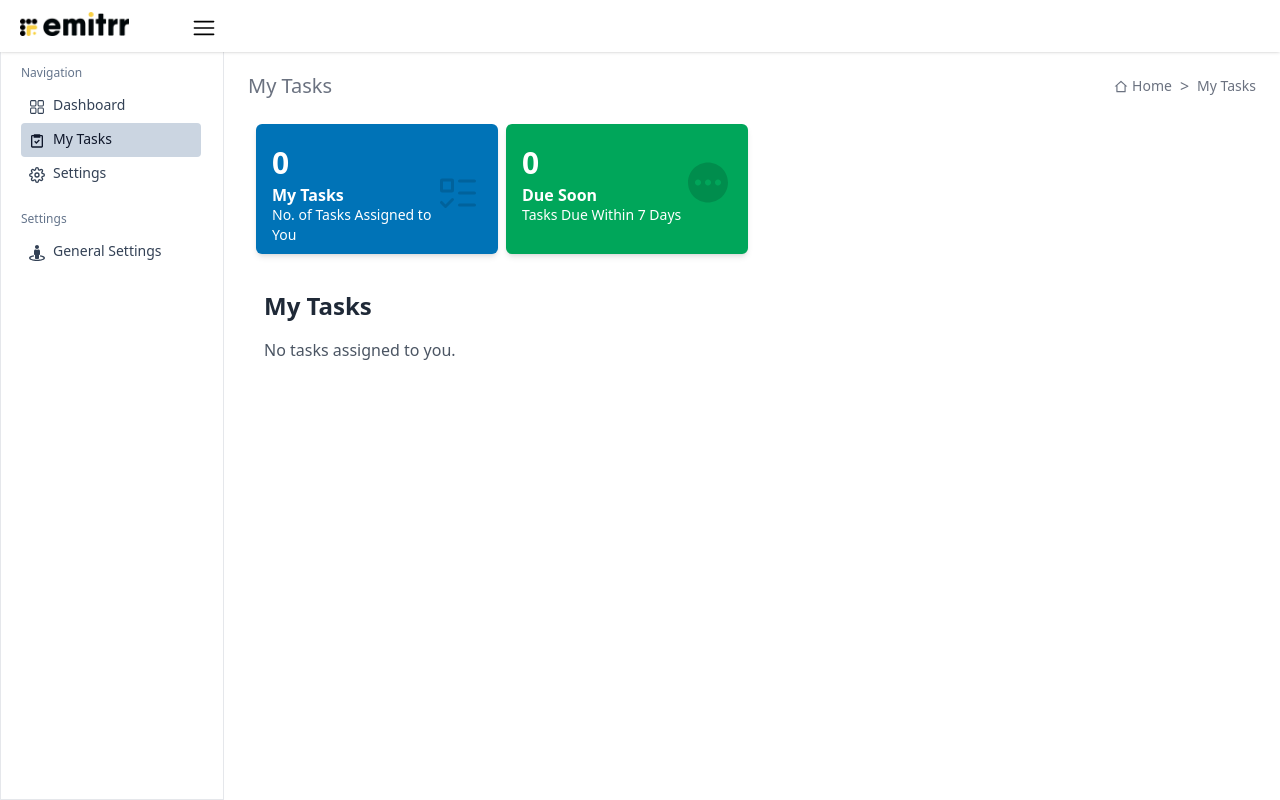
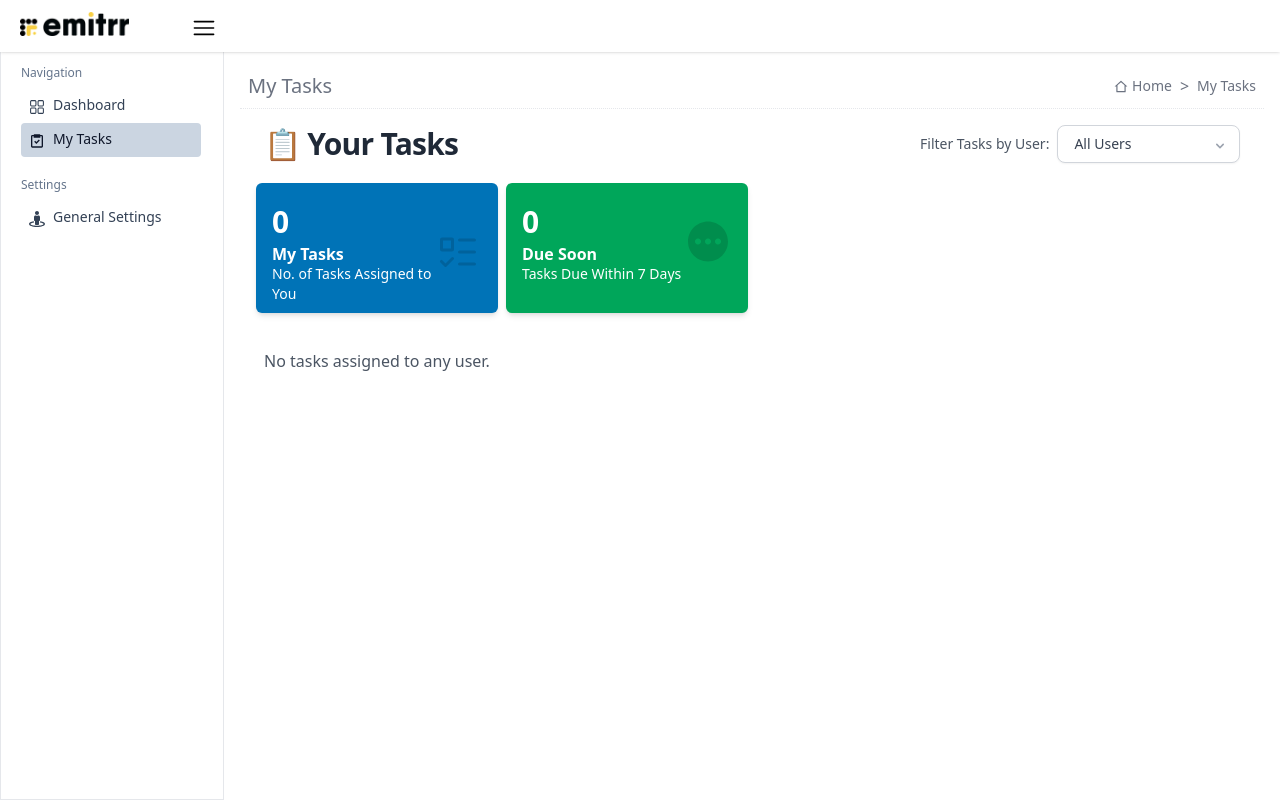
Before and after one commit to SahilAli8808/Emitrr-TaskBoard, a React (Vite) app: page /mytask in a window 1280 px wide. Built offline with nearby package versions, Linux system fonts and the light colour scheme; what @radix-ui/themes would draw is missing.

Commit message:
style: update Sidebar and MyTasks components; enhance task display in BoardDetail and Settings

```diff
--- a/src/components/Slidebar.tsx
+++ b/src/components/Slidebar.tsx
@@ -52,11 +52,11 @@ const Sidebar: React.FC = () => {
   const NavMenu: MenuItem[] = [
     { title: "Dashboard", path: '/', icon: <RxDashboard /> },
     { title: "My Tasks", path: '/mytask', icon: <BiTask/> },
-    { title: "Settings", path: '/Setting', icon: <FiSettings /> },
+    // { title: "Settings", path: '/Setting', icon: <FiSettings /> },
   ];
 
   const MastersMenu: MenuItem[] = [
-    { title: "General Settings", path: '/profile', icon: <FaStreetView /> }
+    { title: "General Settings", path: '/Setting', icon: <FaStreetView /> }
   ];
 
   const MenuList: React.FC<MenuListProps> = ({ list, listTitle }) => (
--- a/src/context/BoardContext.tsx
+++ b/src/context/BoardContext.tsx
@@ -111,13 +111,13 @@ export const BoardProvider: React.FC<{ children: React.ReactNode }> = ({ childre
     });
   }, [board, persistBoard]);
 
-  const addTask = useCallback((colId: string, t: Omit<Task, "id" | "createdBy">) => {
+  const addTask = useCallback((colId: string, t: Omit<Task, "id" >) => {
     if (!board) return;
     console.log('addTask: Adding task to column', colId, 'in board', board.id);
     const newTask: Task = {
       ...t,
       id: Date.now().toString(),
-      createdBy: "Emitrr",
+      // createdBy: "Emitrr",
     };
     persistBoard({
       ...board,
--- a/src/pages/BoardDetail.tsx
+++ b/src/pages/BoardDetail.tsx
@@ -8,12 +8,13 @@ import { Plus, Search, Calendar, Filter } from "lucide-react";
 import Modal from "../components/Modal/Modal";
 import { TaskModalContent } from "../components/Modal/TaskModal";
 import * as Dialog from '@radix-ui/react-dialog';
-import { Cross1Icon } from '@radix-ui/react-icons';
+import { CalendarIcon, Cross1Icon } from '@radix-ui/react-icons';
+import { Avatar, Badge } from "@radix-ui/themes";
 
 const priorityColors: Record<Priority, string> = {
-  high: "text-red-600",
-  medium: "text-yellow-500",
-  low: "text-green-600",
+  high: "red",
+  medium: "yellow",
+  low: "green",
 };
 
 interface TaskData {
@@ -368,16 +369,36 @@ const BoardDetail: React.FC = () => {
                   <p className="text-sm text-gray-600 mb-3 leading-relaxed">
   {task.description}
 </p>
-                  <div className="flex items-center gap-2 text-xs">
-                    <span className={`font-medium ${priorityColors[task.priority]}`}>
+<div className="flex items-center flex-wrap gap-3 text-xs text-gray-500">
+  <Badge color={priorityColors[task.priority]}>
     {task.priority.charAt(0).toUpperCase() + task.priority.slice(1)}
+  </Badge>
+
+  {task.dueDate && (
+    <div className="flex items-center gap-1 px-2 py-1 bg-gray-100 rounded-full">
+      <CalendarIcon className="w-3.5 h-3.5 text-blue-500" />
+      <span className="font-medium text-gray-700">
+        {new Date(task.dueDate).toLocaleDateString("en-GB", {
+          day: "2-digit",
+          month: "short",
+          year: "numeric",
+        })}
       </span>
-                    {task.dueDate && (
-                      <span className="text-gray-500">
-                        Due: {new Date(task.dueDate).toLocaleDateString()}
-                      </span>
+    </div>
+  )}
+
+  {task.createdBy && (
+    <div >
+      <Avatar
+        size="1"
+        radius="full"
+        fallback={task.createdBy?.charAt(0).toUpperCase()}
+      />
+      <span className="text-gray-700 font-medium"> {task.createdBy}</span>
+     </div>
   )}
 </div>
+
                 </div>
               ))}
             </div>
--- a/src/pages/MyTaskPage.tsx
+++ b/src/pages/MyTaskPage.tsx
@@ -1,4 +1,4 @@
-import { useEffect } from 'react';
+import { useEffect, useState } from 'react';
 import Breadcrumbs from '../components/Breadcrumb';
 import { RiHome2Line } from 'react-icons/ri';
 import DashboardCard from '../components/DashboardCard';
@@ -6,9 +6,21 @@ import { GoTasklist } from 'react-icons/go';
 import { MdPending } from 'react-icons/md';
 import Table from '../components/Table/Table';
 import { useBoard } from '../context/BoardContext';
+import type { Board, Task } from '../types/board';
+import { HiChevronDown } from 'react-icons/hi';
+
+interface TableProps {
+  rows: any[];
+  headers: { title: string; accessor: string }[];
+  loading: boolean;
+  showPagination: boolean;
+  showSearch: boolean;
+  top?: null | React.ReactNode; // Fix: Added top prop
+}
 
 function MyTasks() {
   const { board, boards, loadBoard } = useBoard();
+  const [selectedUser, setSelectedUser] = useState<string>('All Users');
 
   // Load a default board if none is selected
   useEffect(() => {
@@ -17,16 +29,31 @@ function MyTasks() {
     }
   }, [boards, board, loadBoard]);
 
-  // Calculate user's tasks and tasks due soon
-  const userTasks = boards.flatMap((b: any) =>
-    b.columns?.flatMap((c: any) =>
-      c.tasks?.filter((t: any) => t.createdBy === 'Emitrr').map((t: any) => ({
-        ...t,
-        boardName: b.name,
-      })) || []
-    ) || []
-  );
+  // Get unique createdBy users
+  const uniqueUsers = Array.from(
+    new Set(
+      boards.flatMap((b: Board) =>
+        (b.columns || []).flatMap((c) => c.tasks.map((t: Task) => t.createdBy))
+      )
+    )
+  ).filter((user): user is string => !!user);
 
+  // Calculate user's tasks
+  const userTasks = boards
+    .flatMap((b: Board) =>
+      (b.columns || []).flatMap((c) =>
+        c.tasks
+          .filter((t: Task) =>
+            selectedUser === 'All Users' ? true : t.createdBy === selectedUser
+          )
+          .map((t: Task) => ({
+            ...t,
+            boardName: b.name,
+          }))
+      )
+    );
+
+  // Calculate tasks due soon
   const dueSoonTasks = userTasks.filter((task: any) => {
     const dueDate = new Date(task.dueDate);
     const today = new Date();
@@ -35,8 +62,8 @@ function MyTasks() {
   });
 
   const dashData = {
-    totalTasks: userTasks.length,
-    dueSoonTasks: dueSoonTasks.length,
+    totalTasks: userTasks.length.toString(), // Fix: Convert to string
+    dueSoonTasks: dueSoonTasks.length.toString(), // Fix: Convert to string
   };
 
   const breadcrumbsItems = [
@@ -55,6 +82,32 @@ function MyTasks() {
   return (
     <div className="flex flex-col pt-16 p-4">
       <Breadcrumbs items={breadcrumbsItems} />
+      <hr className='mb-4 border-dotted'></hr>
+<div className="flex justify-between items-center mb-1 px-6">
+  <h4 className="text-3xl font-semibold text-gray-800 tracking-tight">📋 Your Tasks</h4>
+
+ <div className="relative flex items-center gap-2 w-80">
+      <label className="text-sm font-medium text-gray-600 whitespace-nowrap">
+      Filter Tasks by User:
+    </label>
+    <select
+      value={selectedUser}
+      onChange={(e) => setSelectedUser(e.target.value)}
+      className="w-full bg-white border border-gray-300 rounded-lg px-4 py-2 pr-10 text-gray-700 text-sm focus:outline-none focus:ring-2 focus:ring-blue-500 shadow-sm hover:bg-gray-100 transition-all duration-200 appearance-none"
+    >
+      <option value="All Users">All Users</option>
+      {uniqueUsers.map((user) => (
+        <option key={user} value={user}>
+          {user}
+        </option>
+      ))}
+    </select>
+    <div className="absolute inset-y-0 right-3 top-7 flex items-center pointer-events-none">
+      <HiChevronDown className="w-4 h-4 text-gray-400 mb-6" />
+    </div>
+  </div>
+</div>
+
       <div className="flex flex-wrap m-3">
         <DashboardCard
           loading={false}
@@ -74,16 +127,13 @@ function MyTasks() {
         />
       </div>
       <div className="px-6 py-4">
-        <h4 className="text-2xl font-bold text-gray-800 mb-4">My Tasks</h4>
         {userTasks.length === 0 ? (
-          <p className="text-gray-600">No tasks assigned to you.</p>
+          <p className="text-gray-600">No tasks assigned to {selectedUser === 'All Users' ? 'any user' : selectedUser}.</p>
         ) : (
           <Table
             rows={userTasks}
             headers={headers}
-            // top={null}
             loading={false}
-            // rowPath="/tasks"
             showPagination={true}
             showSearch={true}
           />
--- a/src/pages/SettingPage.tsx
+++ b/src/pages/SettingPage.tsx
@@ -1,47 +1,39 @@
-import  { useEffect } from 'react';
+import React, { useState, useEffect } from 'react';
 import Breadcrumbs from '../components/Breadcrumb';
 import { RiHome2Line } from 'react-icons/ri';
-import DashboardCard from '../components/DashboardCard';
-import { FiSettings } from 'react-icons/fi';
-import { useBoard } from '../context/BoardContext';
+import toast from 'react-hot-toast';
 
 function Settings() {
-  const { board, boards, loadBoard } = useBoard();
-
-  // Load a default board if none is selected
-  useEffect(() => {
-    if (boards.length > 0 && !board) {
-      loadBoard(boards[0].id);
-    }
-  }, [boards, board, loadBoard]);
-
-  // Calculate number of boards created by user
-  const dashData = {
-    userBoards: boards.filter((b: any) =>
-      b.columns?.some((c: any) => c.tasks?.some((t: any) => t.createdBy === 'Emitrr')) || false
-    ).length,
-  };
-
   const breadcrumbsItems = [
     { text: 'Home', link: '/', icon: <RiHome2Line /> },
     { text: 'Settings' },
   ];
 
+  const [name, setName] = useState('');
+  const [email, setEmail] = useState('');
+  const [isSaved, setIsSaved] = useState(false);
+
+  // Load user from localStorage
+  useEffect(() => {
+    const storedUser = JSON.parse(localStorage.getItem('user') || '{}');
+    if (storedUser.name && storedUser.email) {
+      setName(storedUser.name);
+      setEmail(storedUser.email);
+      setIsSaved(true);
+    }
+  }, []);
+
+  const handleSave = () => {
+    const user = { name, email };
+    localStorage.setItem('user', JSON.stringify(user));
+    toast.success("User Details Saved Successfully!")
+    setIsSaved(true);
+  };
+
   return (
     <div className="flex flex-col pt-16 p-4">
       <Breadcrumbs items={breadcrumbsItems} />
-      <div className="flex flex-wrap m-3">
-        <DashboardCard
-          loading={false}
-          bgColor="#0073B7"
-          icon={<FiSettings />}
-          value="Your Boards"
-          additionalField={dashData.userBoards}
-          description="No. of Boards with Your Tasks"
-        />
-      </div>
       <div className="px-6 py-4">
-        <h4 className="text-2xl font-bold text-gray-800 mb-4">Settings</h4>
         <div className="bg-white p-6 rounded-lg shadow-md">
           <h5 className="text-lg font-semibold text-gray-800 mb-4">Profile Settings</h5>
           <form className="space-y-4">
@@ -52,9 +44,11 @@ function Settings() {
               <input
                 type="text"
                 id="name"
-                className="mt-1 block w-full rounded-md border-gray-300 shadow-sm focus:border-indigo-300 focus:ring focus:ring-indigo-200 focus:ring-opacity-50"
+                value={name}
+                onChange={(e) => setName(e.target.value)}
+                className="mt-1 py-1 pl-2 block w-full rounded-md border-gray-300 shadow-sm focus:border-indigo-300 focus:ring focus:ring-indigo-200 focus:ring-opacity-50"
                 placeholder="Enter your name"
-                disabled
+                disabled={isSaved}
               />
             </div>
             <div>
@@ -64,23 +58,26 @@ function Settings() {
               <input
                 type="email"
                 id="email"
-                className="mt-1 block w-full rounded-md border-gray-300 shadow-sm focus:border-indigo-300 focus:ring focus:ring-indigo-200 focus:ring-opacity-50"
+                value={email}
+                onChange={(e) => setEmail(e.target.value)}
+                className="my-2  py-1 pl-2 block w-full rounded-md border-gray-300 shadow-sm focus:border-indigo-300 focus:ring focus:ring-indigo-200 focus:ring-opacity-50"
                 placeholder="Enter your email"
-                disabled
+                disabled={isSaved}
               />
             </div>
             <div>
               <button
                 type="button"
+                onClick={handleSave}
                 className="bg-yellow-400 text-gray-800 px-4 py-2 rounded-md text-sm hover:bg-yellow-300 shadow-md"
-                disabled
+                disabled={isSaved || !name || !email}
               >
                 Save Changes
               </button>
             </div>
           </form>
           <p className="mt-4 text-sm text-gray-500">
-            Settings are currently disabled. Contact support to update your profile.
+            Save your name and email. Once saved, the fields will be disabled.
           </p>
         </div>
       </div>
```
Also changed, not shown: Screenshots/image4.png. Lines whose indentation alone changed are shown as unchanged.
